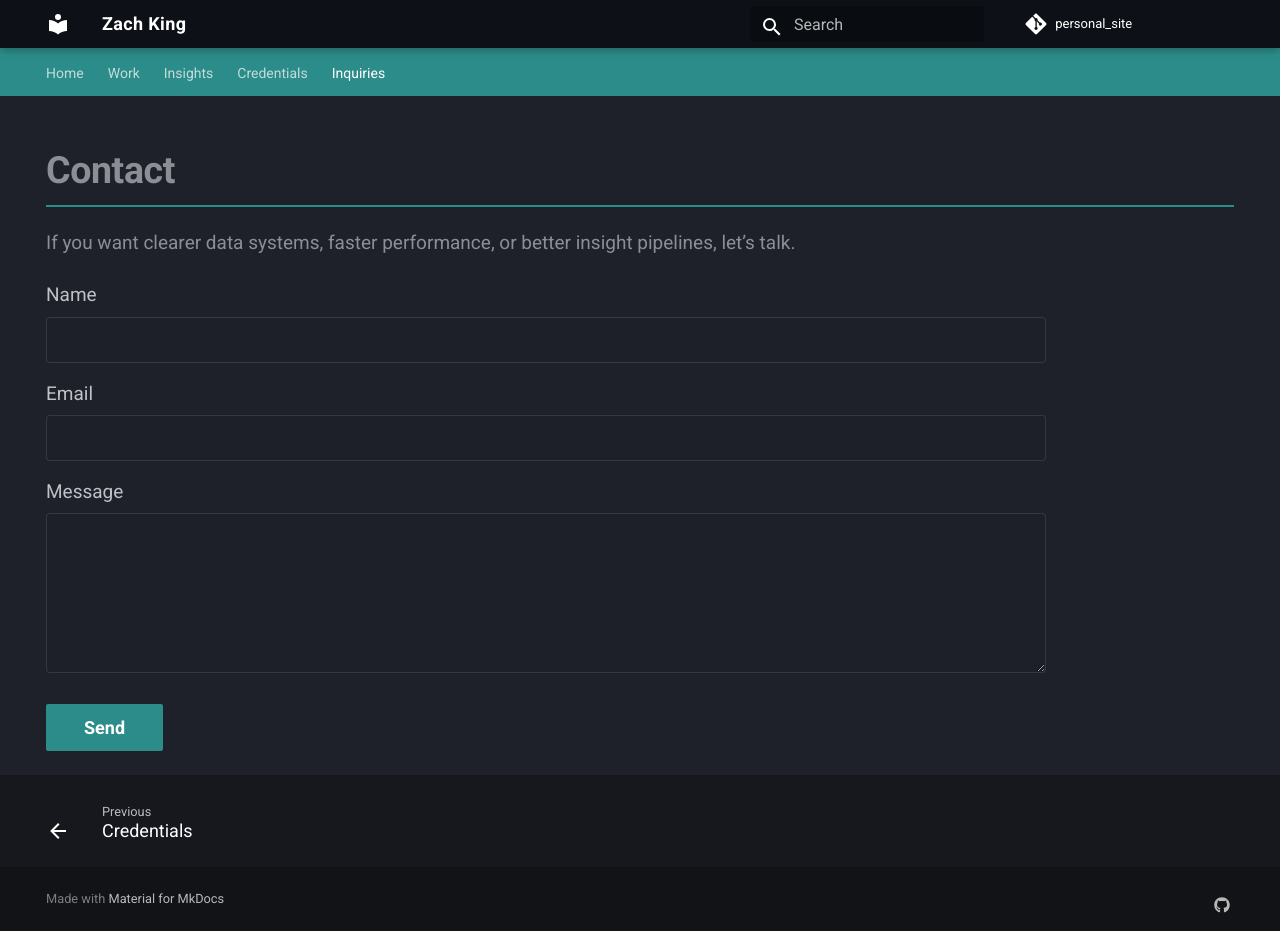
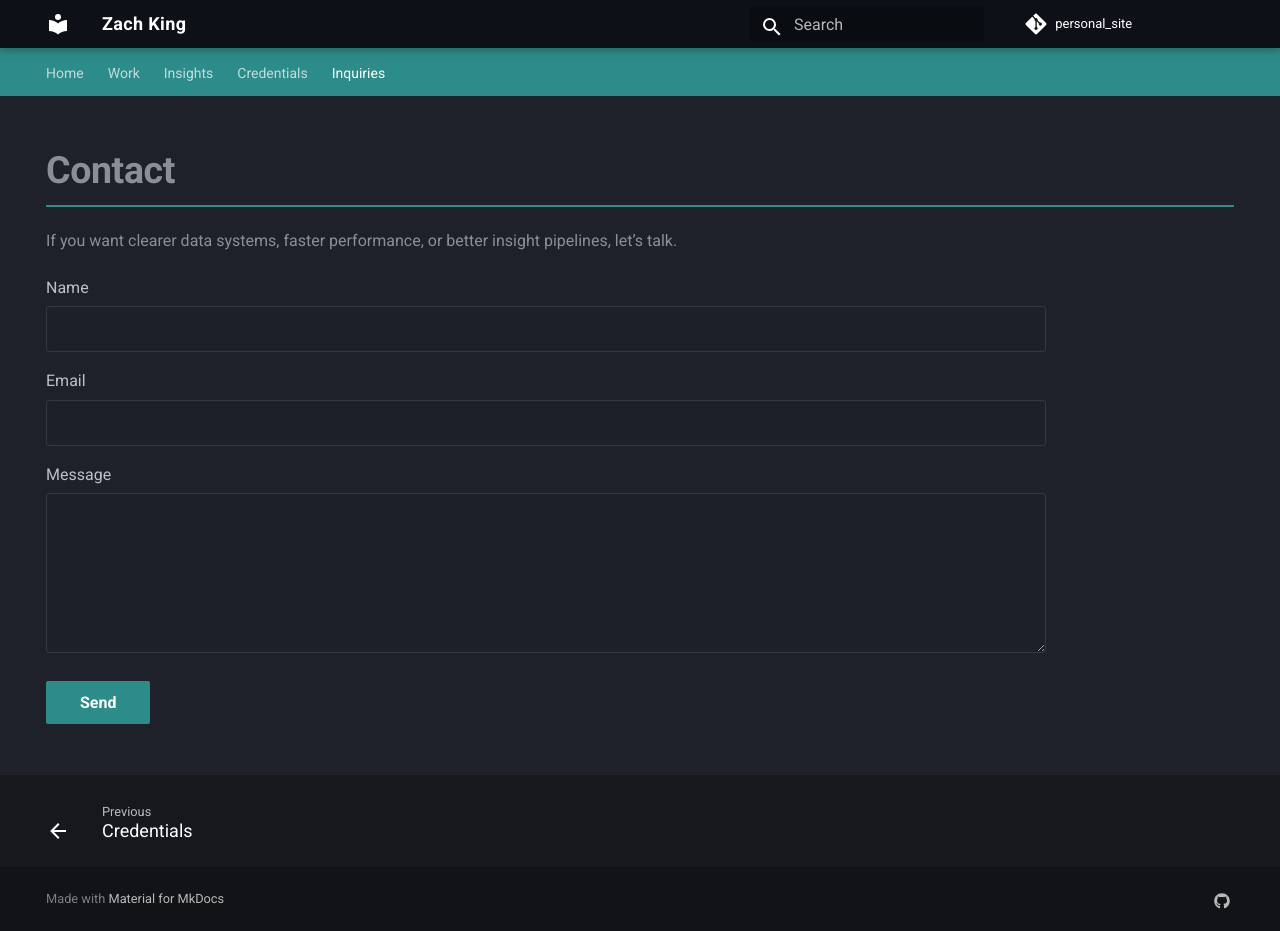
Before and after one commit to zach-king-analytics/personal_site, an MkDocs documentation site: the page built from docs/contact.md, in a window 1280 px wide and 931 px high. Built offline with MkDocs 1.6.1 and Material for MkDocs 9.7.7, drawn with Linux system fonts in a browser that asks for light colours; a script that is not in the unit is left out; comment, search, counter and statistics services are not loaded.

Commit message:
ux: make buttons more elegant and compact

```diff
--- a/docs/stylesheets/extra.css
+++ b/docs/stylesheets/extra.css
@@ -8,7 +8,7 @@
 
 /* Global typography improvements */
 .md-typeset {
-  font-size: 0.95rem;
+  font-size: 0.8rem;
   line-height: 1.7;
 }
 
@@ -245,7 +245,7 @@ body.sf6-has-report .sf6-report-header {
   border: 1px solid #2c8c89;
   border-radius: 6px;
   font-weight: 500;
-  font-size: 0.95rem;
+  font-size: 0.8rem;
   cursor: pointer;
   transition: all 0.2s ease;
   white-space: nowrap;
@@ -261,7 +261,7 @@ body.sf6-has-report .sf6-load-another-btn {
 .sf6-load-another-btn:hover {
   background: #2c8c89;
   border-color: #3da09c;
-  box-shadow: 0 4px 12px rgba(44, 140, 137, 0.3);
+  box-shadow: 0 2px 8px rgba(44, 140, 137, 0.25);
 }
 
 .sf6-load-another-btn:active {
@@ -303,7 +303,7 @@ body.sf6-has-report .sf6-load-another-btn {
   border: 2px solid #2c8c89;
   border-radius: 6px;
   font-weight: 600;
-  font-size: 0.95rem;
+  font-size: 0.8rem;
   cursor: pointer;
   transition: all 0.2s ease;
   white-space: nowrap;
@@ -323,7 +323,7 @@ body.sf6-has-report .sf6-load-another-btn {
   background: #3da09c;
   border-color: #3da09c;
   transform: translateY(-2px);
-  box-shadow: 0 4px 12px rgba(44, 140, 137, 0.3);
+  box-shadow: 0 2px 8px rgba(44, 140, 137, 0.25);
 }
 
 .sf6-input-row button:active {
@@ -358,7 +358,7 @@ body.sf6-has-report .sf6-load-another-btn {
 
 .sf6-status {
   margin-top: 0.25rem;
-  font-size: 0.9rem;
+  font-size: 0.8rem;
 }
 
 .sf6-status--hint      { color: #9CA3AF; }
@@ -485,7 +485,7 @@ body.sf6-has-report .sf6-load-another-btn {
 .sf6-snapshot-card h4 {
   margin-top: 0;
   margin-bottom: 0.75rem;
-  font-size: 0.9rem;
+  font-size: 0.8rem;
   text-transform: uppercase;
   letter-spacing: 0.08em;
   color: #9CA3AF;
@@ -504,13 +504,13 @@ body.sf6-has-report .sf6-load-another-btn {
 
 .sf6-snapshot-card dd {
   margin: 0 0 0.6rem 0;
-  font-size: 0.95rem;
+  font-size: 0.8rem;
   color: #F9FAFB;
 }
 
 .sf6-muted {
   color: #9CA3AF;
-  font-size: 0.95rem;
+  font-size: 0.8rem;
 }
 
 /* Auto-hide snapshot + insight + matchup overview until a report is loaded */
@@ -612,7 +612,7 @@ body.sf6-has-report .sf6-matchup-grid {
 .sf6-matchup-card h4 {
   margin-top: 0;
   margin-bottom: 0.75rem;
-  font-size: 0.9rem;
+  font-size: 0.8rem;
   text-transform: uppercase;
   letter-spacing: 0.08em;
   color: #9CA3AF;
@@ -690,23 +690,23 @@ body.sf6-has-report .sf6-matchup-grid {
   font-weight: 600;
   background-color: var(--md-primary-fg-color);
   border: none;
-  padding: 0.5rem 1.25rem;
-  font-size: 0.95rem;
+  padding: 0.35rem 0.9rem;
+  font-size: 0.8rem;
   transition: all 0.2s ease;
 }
 
 .md-button--primary:hover {
   background-color: color-mix(in srgb, var(--md-primary-fg-color) 85%, white);
   transform: translateY(-1px);
-  box-shadow: 0 4px 12px rgba(44, 140, 137, 0.3);
+  box-shadow: 0 2px 8px rgba(44, 140, 137, 0.25);
 }
 
 .md-button {
   font-weight: 500;
   border-radius: 6px;
   transition: all 0.2s ease;
-  padding: 0.5rem 1rem;
-  font-size: 0.9rem;
+  padding: 0.35rem 0.8rem;
+  font-size: 0.8rem;
 }
 
 /* ============================
```
